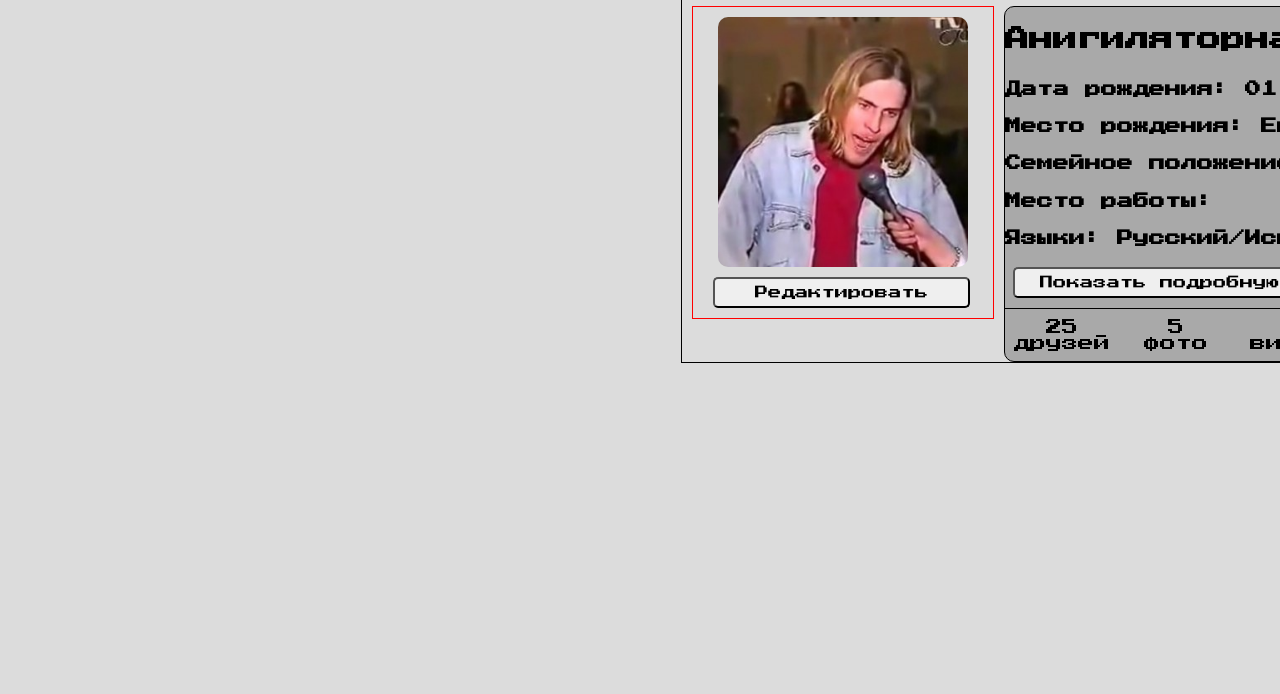
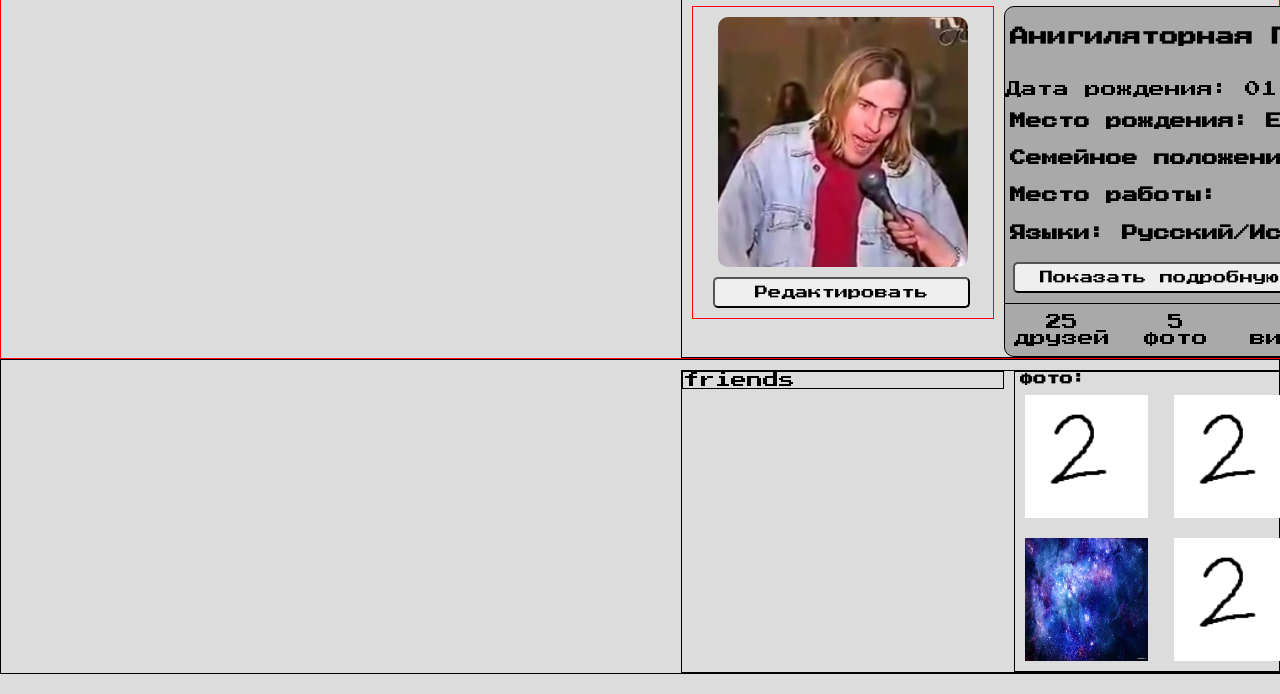
Before and after one commit to wildcat121/educationsite, a plain HTML site: page index.html in a window 1280 px wide. Shown: the part 106-800 px from the top of the page. Drawn offline with Linux system fonts and the light colour scheme.

Commit message:
upd 06.12

```diff
--- a/index.html
+++ b/index.html
@@ -9,6 +9,7 @@
     <link rel="preconnect" href="https://fonts.gstatic.com" crossorigin>
     <link href="https://fonts.googleapis.com/css2?family=Press+Start+2P&display=swap" rel="stylesheet">
     <link rel="stylesheet" href="style.css">
+    <script src="script/script.js"></script>
 </head>
 <body>
     <header>
@@ -28,11 +29,11 @@
         <div class="main_info">
             <div class="main1">
                 <img src="images/foto1.jpg" alt="">
-                <input type="button" value="Редактировать">
+                <button class="edit">Редактировать</button>
             </div>
             <div class="name">
-                <h2>Анигиляторная Пушка</h2>
-                <h4>Дата рождения: 01.08.1980</h4>
+                <h3>Анигиляторная Пушка</h3>
+                <p class="text">Дата рождения: 01.08.1980</p>
                 <h4>Место рождения: Екатеренбург</h4>
                 <h4>Семейное положение: Холост</h4>
                 <h4>Место работы: </h4>
@@ -42,16 +43,28 @@
                 </div>
                 <div class="line"></div>
                 <div class="panel">
-                    <div class="cont friends"><a href="">25 друзей</a></div>
+                    <div class="cont frnds"><a href="">25 друзей</a></div>
                     <div class="cont foto"><a href ="">5 <br>фото</a></div>
                     <div class="cont video"><a href="">1 <br>видео</a></div>
                     <div class="cont audio"><a href="">4 <br>аудио</a></div>
                 </div>
             </div>
-            <div class="foto">
-                <div class="foto1">1</div>
-                <div class="foto2">2</div>
-                <div class="foto3">3</div>
+        </div>
+    </div>
+    <div class="main2">
+        <div class="main_info2">
+            <div class="friends">
+                friends
+
+            </div>
+            <div class="foto_panel">
+                <h5>фото:</h5>
+                <a href=""><img src="images/1.png" alt=""></a>
+                <a href=""><img src="images/2.png" alt=""></a>
+                <a href=""><img src="images/3.png" alt=""></a>
+                <a href=""><img src="images/space.jpg" alt=""></a>
+                <a href=""><img src="images/1.png" alt=""></a>
+                <a href=""><img src="images/2.png" alt=""></a>
             </div>
         </div>
     </div>
--- /dev/null
+++ b/script/script.js
@@ -0,0 +1,16 @@
+function readMore() {
+  var dots = document.getElementById("dots");
+  var more = document.getElementById("more");
+  var btn = document.getElementById("btn");
+
+  if(dots.style.display === "none") {
+    dots.style.display="inline";
+    btn.innerHTML="Подробнее";
+    more.style.display="none";
+  }
+  else {
+    dots.style.display="none";
+    btn.innerHTML="Скрыть";
+    more.style.display="inline";
+  }
+}
--- a/style.css
+++ b/style.css
@@ -1,6 +1,33 @@
 *{
     font-family: 'Press Start 2P', cursive;
 }
+.main:after {
+    visibility: hidden;
+    display: block;
+    font-size: 0;
+    content: " ";
+    clear: both;
+    height: 0;
+  }
+  .main { display: inline-block; }
+  /* start commented backslash hack \*/
+  * html .main { height: 1%; }
+  .main { display: block; }
+  /* close commented backslash hack */
+
+  .main2:after {
+    visibility: hidden;
+    display: block;
+    font-size: 0;
+    content: " ";
+    clear: both;
+    height: 0;
+  }
+  .main2 { display: inline-block; }
+  /* start commented backslash hack \*/
+  * html .main2 { height: 1%; }
+  .main2 { display: block; }
+  /* close commented backslash hack */
 html{
     background-color: #dcdcdc;
 }
@@ -66,13 +93,15 @@ header {
     margin-top: 10px;
     height: auto;
 }
-.name h2 {
+.name h3 {
     position: relative;
     display: inline-block;
     margin-top: 20px;
+    margin-left: 5px;
 }
 .name h4 {
     margin-top: 10px;
+    margin-left: 5px;
 }
 .butt input {
     position: relative;
@@ -99,7 +128,7 @@ header {
     left: 25px;
     margin-top: 10px;
 }
-.main1 input {
+.main1 button {
     position: relative;
     left: 20px;
     margin-top: 10px;
@@ -131,7 +160,47 @@ header {
 .cont a:hover {
     color: white;
 }
-.foto {
+.main2 {
+    border: 1px solid black;
+    height: auto;
+}
+.main_info2 {
     position: relative;
+    border: 1px solid black ;
+    margin-top: 10px;
+    margin-left: 10px;
+    width: 790px;
+    height: auto;
     float: left;
+    left: 670px;
 }
+.friends {
+    display: inline-table;
+    float: left;
+    border: 1px solid black;
+    position: relative;
+    width: 320px;
+    height: auto;
+}
+.foto_panel {
+    display: inline-block;
+    border: 1px solid black ;
+    position: relative;
+    width: 440px;
+    margin-left: 10px;
+}
+.foto_panel h5 {
+    margin: 0;
+    margin-left: 5px;
+}
+.foto_panel img {
+    margin-left: 10px;
+    margin-top: 10px;
+    margin-bottom: 10px;
+    width: 123px;
+    height: 123px;
+    transition: 0.5s;
+}
+.foto_panel img:hover {
+    transform: scale(1.1);
+}
```
Also changed, not shown: images/1.png (added), images/2.png (added), images/3.png (added), images/4.png (added), images/space.jpg (added).
